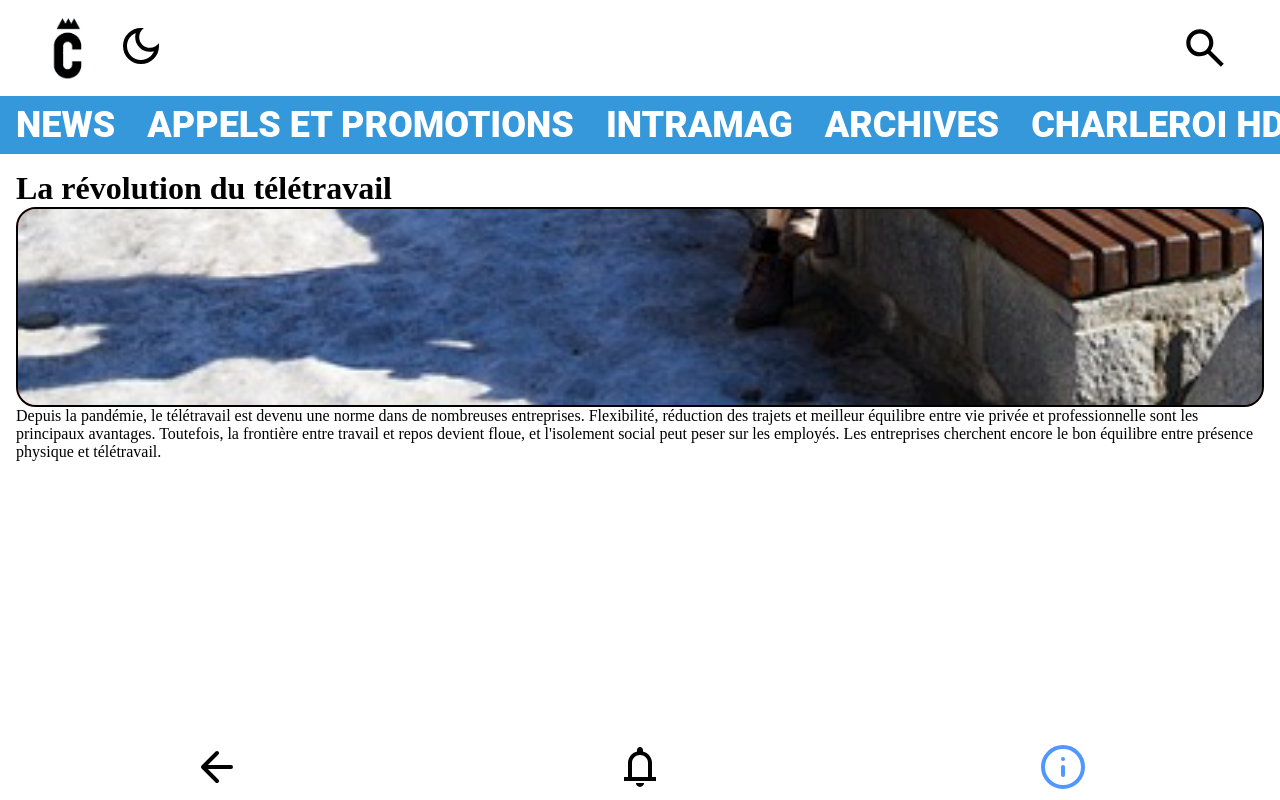
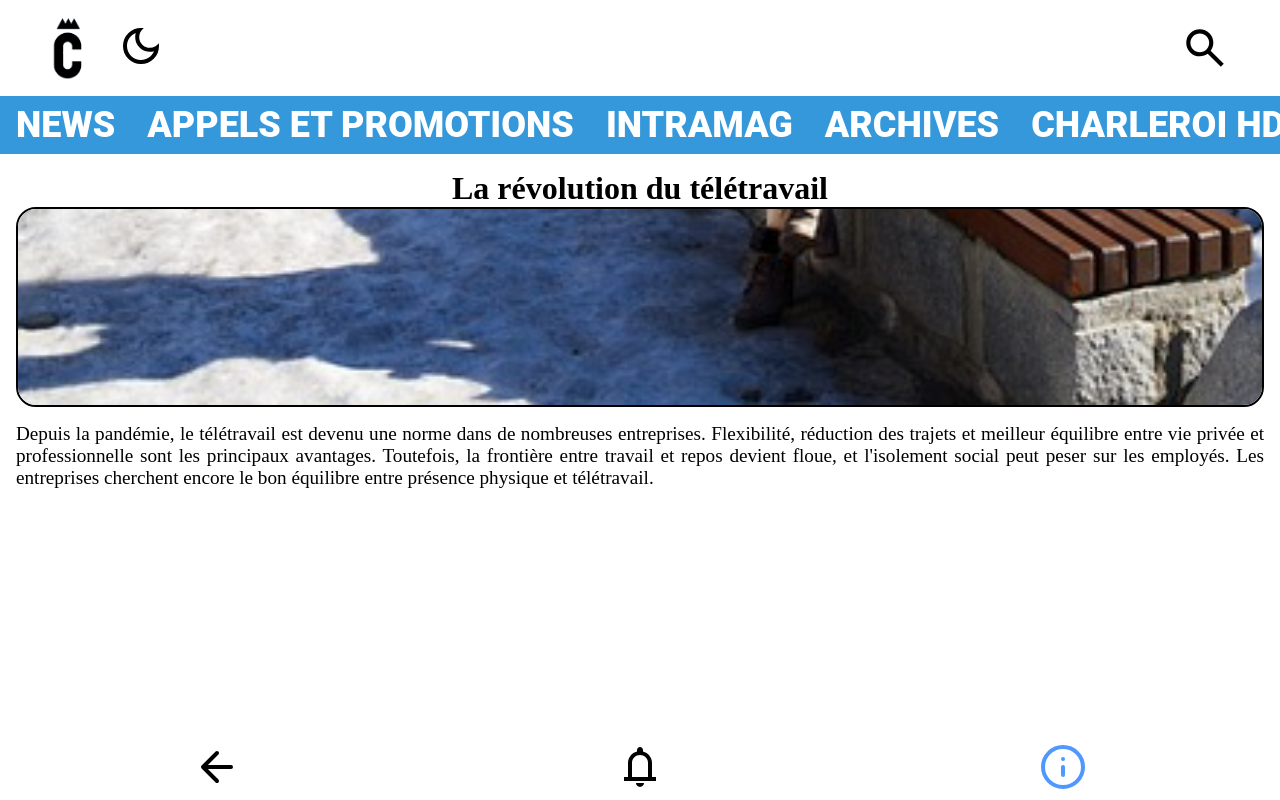
Before and after one commit to MaTor97/charl-e-intra, a React (Vite) app: page / in a window 1280 px wide. Built offline with nearby package versions, Linux system fonts and the light colour scheme.

Commit message:
article image size

```diff
--- a/src/styles/_article.scss
+++ b/src/styles/_article.scss
@@ -4,15 +4,23 @@ main {
     height: auto;
     margin: 0 auto;
     padding: 1rem;
-    overflow-x: hidden;
     box-sizing: border-box;
+
+    h1 {
+        text-align: center;
+    }
+
+    p {
+        text-align: justify;
+        margin: 1rem 0;
+        font-size: 1.2rem;
+    }
 
     .imageContainer {
       width: 100%;
       height: 200px;
       overflow: hidden;
       position: relative;
-      background-color: red;
       border: 2px solid black;
       border-radius: 20px;
       z-index: 1000;
@@ -25,6 +33,7 @@ main {
         position: absolute;
         bottom: 0;
         right: 0;
+        font-size: 24px;
       }
     }
   }
```
